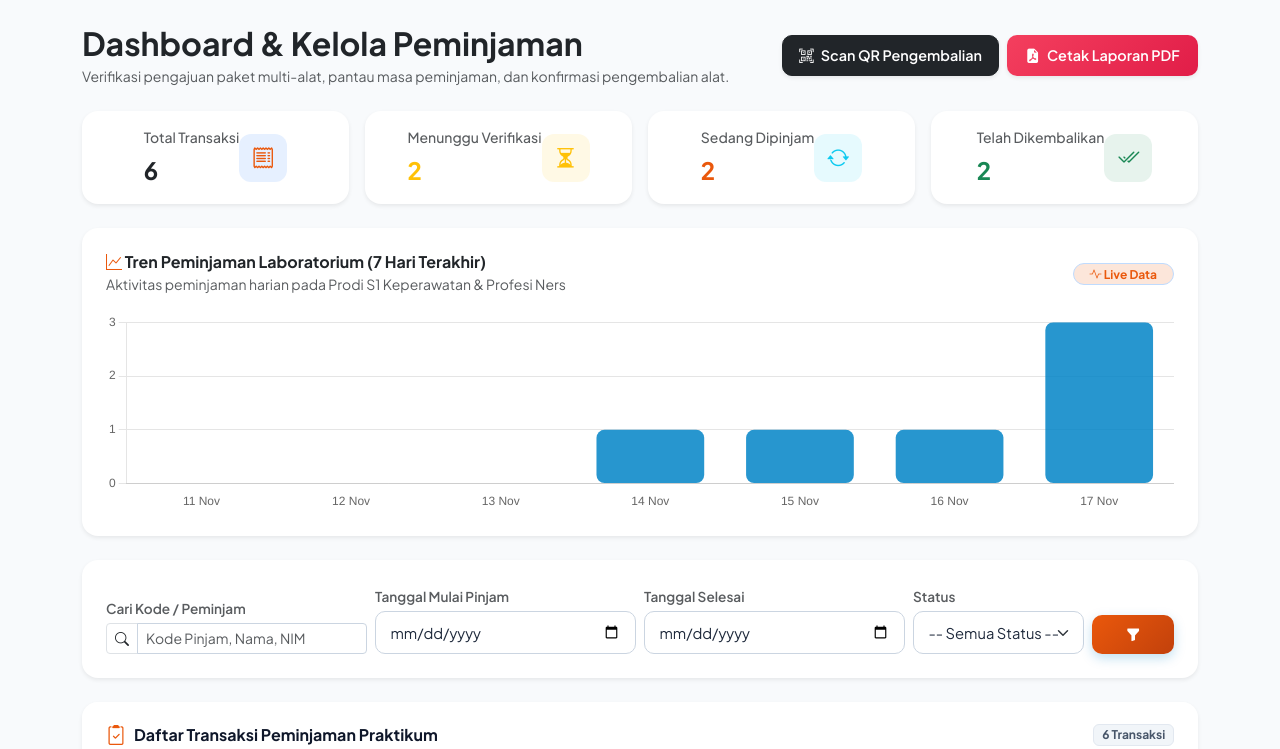
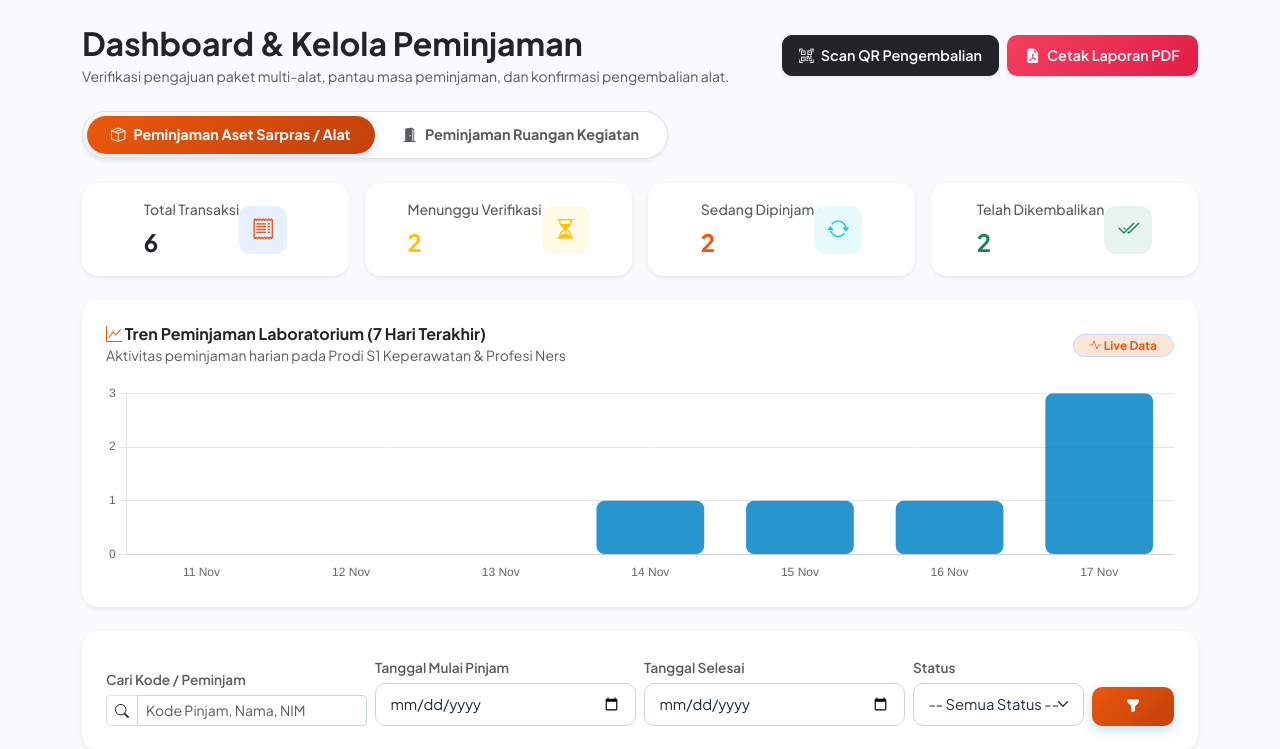
Before and after one commit to YonathanTobias/SistemPeminjamanAlatLab, a Laravel app: page /admin/lab in a window 1280 px wide. Shown: the part 73-822 px from the top of the page. Run offline with Laravel 12, Linux system fonts and the light colour scheme; a user stored in the database is signed in; data comes from the database, SQL or seed files in the repository; data that the repository does not hold is empty; some libraries are stand-ins or nearby versions.

Commit message:
feat: tambah switch tab pill peminjaman alat dan ruangan di halaman admin

```diff
--- a/resources/views/admin/peminjaman/index.blade.php
+++ b/resources/views/admin/peminjaman/index.blade.php
@@ -13,6 +13,20 @@
         </button>
         <a href="{{ route('admin.laporan.pdf', request()->query()) }}" target="_blank" class="btn btn-danger shadow-sm">
             <i class="bi bi-file-earmark-pdf-fill"></i> Cetak Laporan PDF
+        </a>
+    </div>
+</div>
+
+<!-- Switch/Tab Pill Bersebelahan Layanan Peminjaman Admin -->
+<div class="d-flex mb-4">
+    <div class="p-1 rounded-pill bg-white border shadow-sm d-inline-flex gap-1" style="max-width: 100%; overflow-x: auto;">
+        <a href="{{ route('admin.peminjaman.index') }}" class="btn rounded-pill px-4 py-2 fw-bold d-flex align-items-center gap-2 btn-primary text-white shadow-xs">
+            <i class="bi bi-box-seam"></i>
+            <span>Peminjaman Aset Sarpras / Alat</span>
+        </a>
+        <a href="{{ route('admin.ruangan.peminjaman') }}" class="btn rounded-pill px-4 py-2 fw-bold d-flex align-items-center gap-2 btn-light text-muted border-0 bg-transparent">
+            <i class="bi bi-door-open-fill"></i>
+            <span>Peminjaman Ruangan Kegiatan</span>
         </a>
     </div>
 </div>
```
Also changed, not shown: resources/views/admin/ruangan/peminjaman.blade.php (+14 -0 lines).
